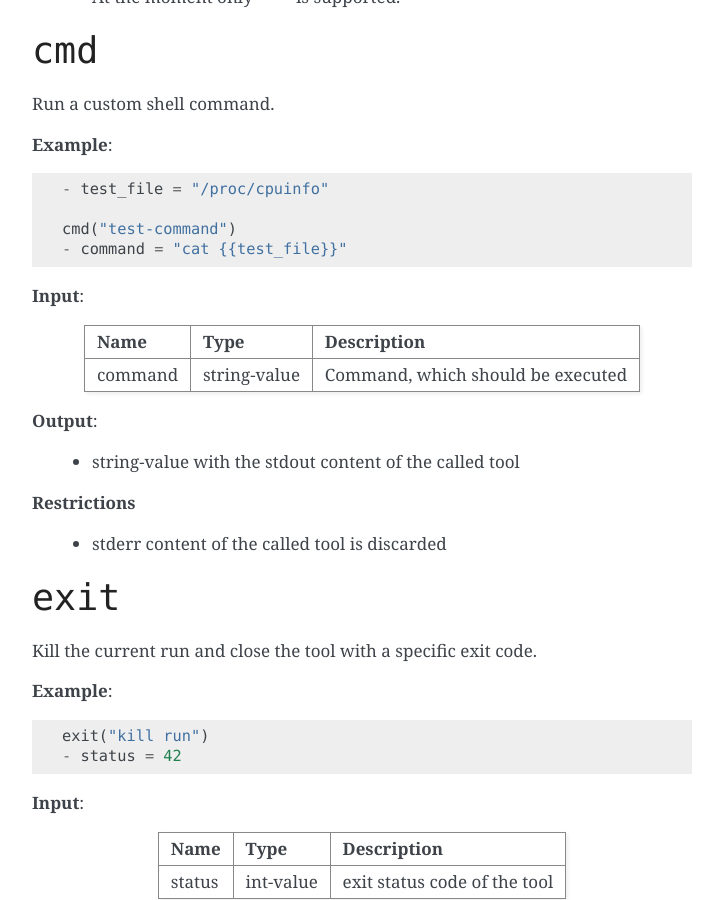
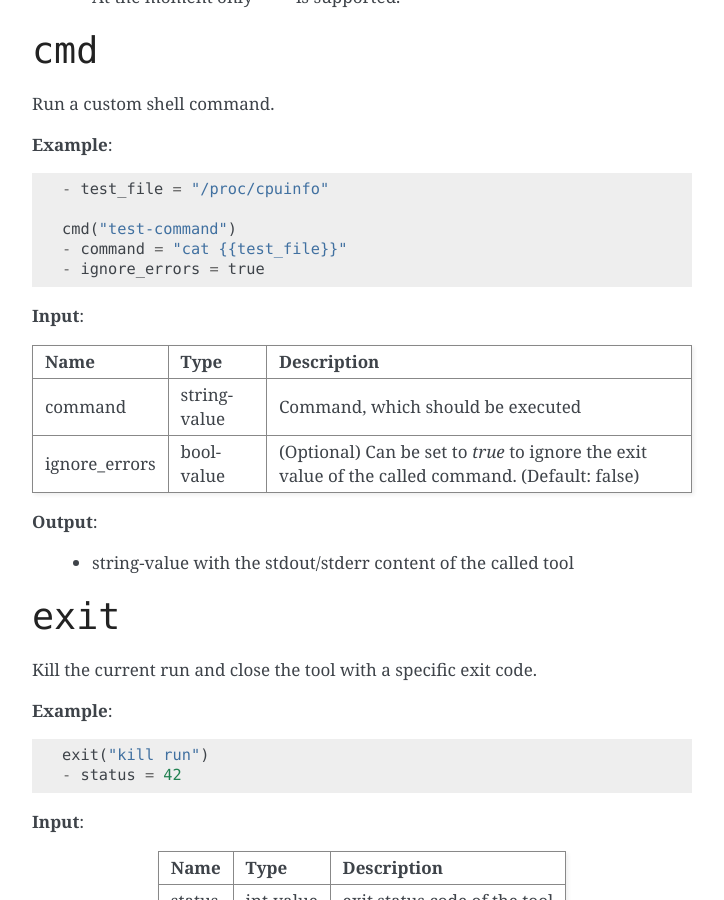
Before and after one commit to kitsudaiki/SakuraTree-Documentation, a Sphinx documentation site: the page built from source/blossoms/special.rst, in a window 1280 px wide and 900 px high, scrolled down 2182 px. Shown: the whole window, without its empty margins (388-1112 px from the left). Built offline with Sphinx 7.4.7, drawn with Linux system fonts in a browser that asks for light colours.

Commit message:
add ignore_errors-flag to cmd-blossom

```diff
--- a/source/blossoms/special.rst
+++ b/source/blossoms/special.rst
@@ -143,6 +143,7 @@ Run a custom shell command.
 
     cmd("test-command")
     - command = "cat {{test_file}}"
+    - ignore_errors = true
 
 
 **Input**:
@@ -160,15 +161,14 @@ Run a custom shell command.
       - string-value
       - Command, which should be executed
 
+    * - ignore_errors
+      - bool-value
+      - (Optional) Can be set to *true* to ignore the exit value of the called command. (Default: false)
+
 
 **Output**:
 
-    - string-value with the stdout content of the called tool
-
-**Restrictions**
-
-    * stderr content of the called tool is discarded
-
+    - string-value with the stdout/stderr content of the called tool
 
 
 ``exit``
```
